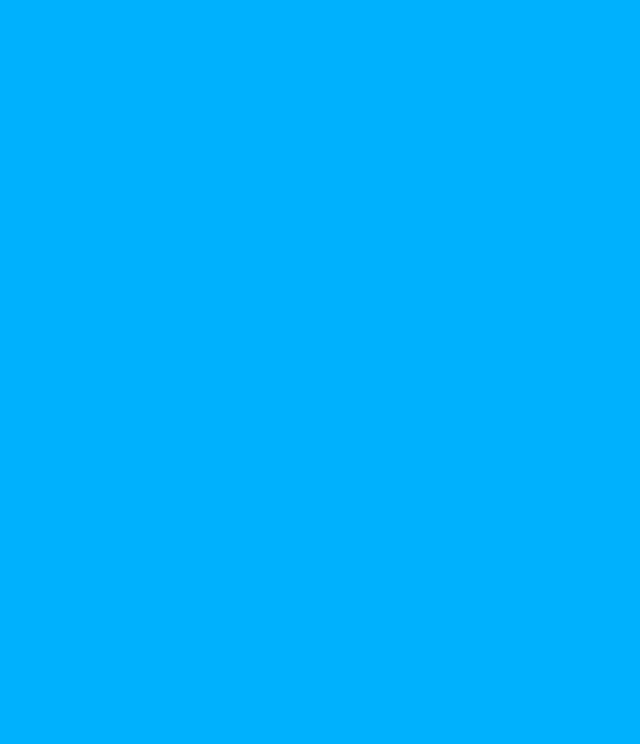
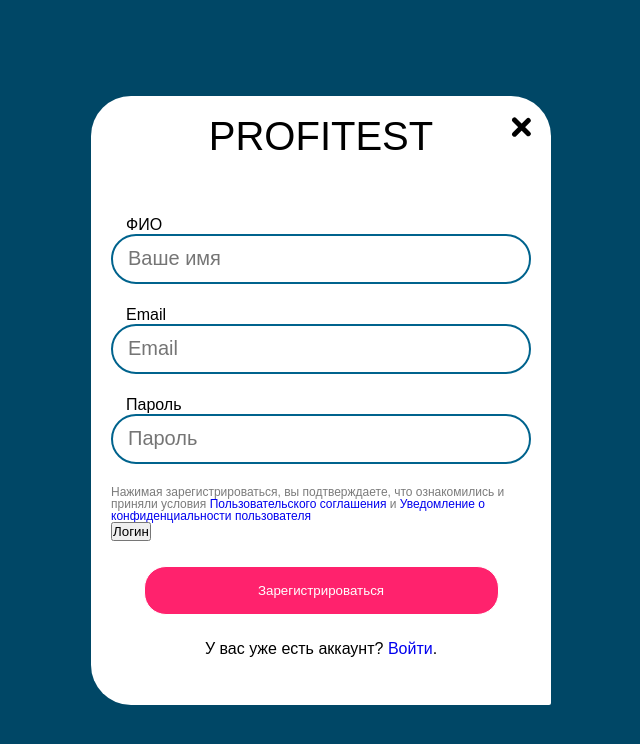
Before and after one commit to S-DevTeam-CtOTES/ProfiTest2.0, a React (Create React App) app in the folder client/: page /regestration in a window 1280 px wide. Before the commit this address had no page. Shown: the top 744 px of the page, without its empty margins (319-959 px from the left). Built offline with nearby package versions, Linux system fonts and the light colour scheme.

Commit message:
login and auth

```diff
--- a/client/src/Components/App/App.jsx
+++ b/client/src/Components/App/App.jsx
@@ -1,11 +1,19 @@
 import './App.css'
 import Quizze from '../Quizze/Quizze'
-import { Routes, Route } from 'react-router-dom'
+import { Routes, Route, BrowserRouter } from 'react-router-dom'
 import Lending from '../Lending/Lending'
 import { useContext, useEffect } from 'react'
 import { Context } from '../..'
 import LoginForm from '../LoginForm/LoginForm'
 import SignUpForm from '../SignUpForm/SignUpForm'
+import Header from '../Lending/Header/Header'
+import Main from '../Lending/Main/Main'
+import Explore from '../Lending/Explore/Explore'
+import Curce from '../Lending/Curce/Curce'
+import Reviews from '../Lending/Reviews/Reviews'
+import Footer from '../Lending/Footer/Footer'
+import { observe } from 'mobx'
+import { observer } from 'mobx-react-lite'
 
 
 
@@ -17,19 +25,22 @@ const App = ()  => {
     if (localStorage.getItem('token')) {
         store.checkAuth()
     }
+    console.log(store)
+
 }, [])
 
+      return (
 
-  return (
-    <div className="wrapper">
         <Routes>
-          <Route path='/' element={<Lending />}/>
+          <Route path='/' element={<Lending/>}/>
+          {!store.isAuth && <>
+            <Route path='/login' element={<LoginForm/>}/>
+            <Route path='/regestration' element={<SignUpForm/>}/>
+          </>}
           <Route path='/quizze' element={<Quizze/>}/>
-          <Route path='/login' element={<LoginForm/>}/>
-          <Route path='/SignUp' element={<SignUpForm/>}/>
         </Routes>
-    </div>
-  );
+      )
+
 }
 
-export default App;
+export default observer(App);
--- a/client/src/Components/Lending/Header/Header.css
+++ b/client/src/Components/Lending/Header/Header.css
@@ -130,7 +130,10 @@ color: #FFFFFF;
   padding: 15px;
 }
 
-
+.nav-btn-reg {
+  width: 250px;
+  margin-left: 15px;
+}
 /* .nav-link:before {
   content: "";
   width: 100%;
--- a/client/src/Components/Lending/Header/Header.jsx
+++ b/client/src/Components/Lending/Header/Header.jsx
@@ -1,12 +1,15 @@
-import React, { Component, FC, useState } from 'react'
-import { Link } from 'react-router-dom'
+import React, { Component, FC, useContext, useState } from 'react'
+import { Link, NavLink, Route, Routes } from 'react-router-dom'
+import { Context } from '../../..'
+import Store from '../../../store/store'
+import SignUpForm from '../../SignUpForm/SignUpForm'
 import LoginForm from '../../SignUpForm/SignUpForm'
 // import "../../App/App.css";
 import './Header.css'
 
 const Header = () =>  {
 
-
+  const {store} = useContext(Context)
 
 
 
@@ -24,13 +27,9 @@ const Header = () =>  {
               <a href="#contacts" className="nav-link">Исследование</a>
               <a href="#FAQ" className="nav-link">Контакты</a>
               <div className="nav-menu-btn">
-              <Link to="/login">
-              <button
-              className='nav-btn'
-
-              >Войти</button>
-              </Link>
-
+              {!store.isAuth && <NavLink to="/login"><button className='nav-btn'>Войти</button></NavLink>}
+              {!store.isAuth && <NavLink to="/regestration"><button className='nav-btn-reg nav-btn'>Зарегистрироваться</button></NavLink>}
+              {store.isAuth && <NavLink to="/"><button className='nav-btn-reg nav-btn' onClick={() => store.logout()}>Выйти</button></NavLink>}
               </div>
             </div>
 
--- a/client/src/Components/Lending/Lending.js
+++ /dev/null
@@ -1,33 +0,0 @@
-import React from 'react';
-import { Route } from 'react-router-dom';
-import LoginForm from '../LoginForm/LoginForm';
-import Curce from './Curce/Curce';
-import Explore from './Explore/Explore';
-import Footer from './Footer/Footer';
-// import About from './About/About';
-// import ContactForm from './ContactForm/ContactForm';
-// import Explore from './Explore/Explore';
-// import FAQ from './FAQ/FAQ';
-// import Footer from './Footer/Footer';
-import Header from './Header/Header';
-import Main from './Main/Main';
-import Reviews from './Reviews/Reviews';
-
-const Lending = () => {
-
-
-
-    return (
-        <div>
-            <Header/>
-            <Main />
-            <Explore/>
-            <Curce/>
-            <Reviews/>
-            <Footer/>
-
-        </div>
-    );
-}
-
-export default Lending;
--- /dev/null
+++ b/client/src/Components/Lending/Lending.jsx
@@ -0,0 +1,42 @@
+import React, {useContext} from 'react';
+import { Route, Routes } from 'react-router-dom';
+import { Context } from '../..';
+import Store from '../../store/store';
+import LoginForm from '../LoginForm/LoginForm';
+import SignUpForm from '../SignUpForm/SignUpForm';
+import Curce from './Curce/Curce';
+import Explore from './Explore/Explore';
+import Footer from './Footer/Footer';
+// import About from './About/About';
+// import ContactForm from './ContactForm/ContactForm';
+// import Explore from './Explore/Explore';
+// import FAQ from './FAQ/FAQ';
+// import Footer from './Footer/Footer';
+import Header from './Header/Header';
+import Main from './Main/Main';
+import Reviews from './Reviews/Reviews';
+
+
+const Lending = () => {
+
+        const {store} = useContext(Context)
+
+        return (
+            <div>
+
+                <Header/>
+                <Routes>
+
+
+                </Routes>
+                <Main />
+                <Explore/>
+                <Curce/>
+                <Reviews/>
+                <Footer/>
+
+            </div>
+        );
+}
+
+export default Lending;
--- a/client/src/Components/LoginForm/LoginForm.css
+++ b/client/src/Components/LoginForm/LoginForm.css
@@ -10,7 +10,7 @@
     top: 0;
     left: 0;
     z-index: 10000;
-    display: none;
+    /* display: none; */
 }
 
 
--- a/client/src/Components/LoginForm/LoginForm.jsx
+++ b/client/src/Components/LoginForm/LoginForm.jsx
@@ -3,13 +3,15 @@ import React, {FC, useContext, useState} from 'react'
 import { Link } from 'react-router-dom'
 import { Context } from '../..'
 import clesed from '../../../src/assets/icons/Cross.svg'
+import Store from '../../store/store'
 import './LoginForm.css'
 
 
 
 const LoginForm = () => {
+
+
   const [active, setActive] = useState(true)
-
 
 const [email, setEmail] = useState('')
 const [password, setPassword] = useState('')
@@ -48,11 +50,12 @@ const {store} = useContext(Context)
 
 
         <div className="modal-login">
-        У вас нет аккаунта? <Link to="/SignUp">Зарегистрироваться</Link>.
+        У вас нет аккаунта? <Link to="/regestration">Зарегистрироваться</Link>.
         </div>
       </div>
     </div>
   )
+
 }
 
 
--- a/client/src/Components/SignUpForm/SignUpForm.jsx
+++ b/client/src/Components/SignUpForm/SignUpForm.jsx
@@ -4,11 +4,13 @@ import React, {FC, useContext, useState} from 'react'
 import { Link } from 'react-router-dom'
 import { Context } from '../..'
 import clesed from '../../../src/assets/icons/Cross.svg'
+import Store from '../../store/store'
 import './SignUpForm.css'
 
 
 
 const SignUpForm = () => {
+
 
   const [active, setActive] = useState(true)
 
@@ -52,8 +54,8 @@ const SignUpForm = () => {
         </div>
 
 
-        {/* <button onClick={() => store.login(email, password)}>Логин</button> */}
-        <button className='modal-reg' onClick={() => store.registration(name, email, password)}>Зарегистрироваться</button>
+        <button onClick={() => store.login(email, password)}>Логин</button>
+        <button className='modal-reg' onClick={() => store.registration(email, password)}>Зарегистрироваться</button>
 
 
         <div className="modal-login">
--- a/client/src/index.tsx
+++ b/client/src/index.tsx
@@ -21,14 +21,12 @@ const root = ReactDOM.createRoot(
 );
 root.render(
   <BrowserRouter>
-
       <Context.Provider value={{
         store
       }}>
         <App />
       </Context.Provider>
-  </BrowserRouter>
-
+      </BrowserRouter>
 );
 
 // If you want to start measuring performance in your app, pass a function
--- a/client/src/service/AuthService.ts
+++ b/client/src/service/AuthService.ts
@@ -7,8 +7,8 @@ export default class AuthService {
         return $api.post<AuthResponse>('/login', {email, password})
     }
 
-    static async registration(name: string, email: string, password: string): Promise<AxiosResponse<AuthResponse>> {
-        return $api.post<AuthResponse>('/registration', {name, email, password})
+    static async registration(email: string, password: string): Promise<AxiosResponse<AuthResponse>> {
+        return $api.post<AuthResponse>('/registration', {email, password})
     }
 
     static async logout(): Promise<void> {
--- a/client/src/store/store.ts
+++ b/client/src/store/store.ts
@@ -41,12 +41,13 @@ export default class Store {
         }
     }
 
-    async registration(name:string,  email: string, password: string) {
+    async registration(email: string, password: string) {
         try {
-            const response = await AuthService.registration(name, email, password);
+            const response = await AuthService.registration(email, password);
             console.log(response)
             localStorage.setItem('token', response.data.accessToken);
             this.setAuth(true);
+            console.log(this.isAuth)
             this.setUser(response.data.user);
         } catch (e) {
             if (e instanceof Error) {
```
Also changed, not shown: client/src/Components/App/Appp.tsx (+5 -5 lines), 1 other file (tests, documents, lock files or other folders).
